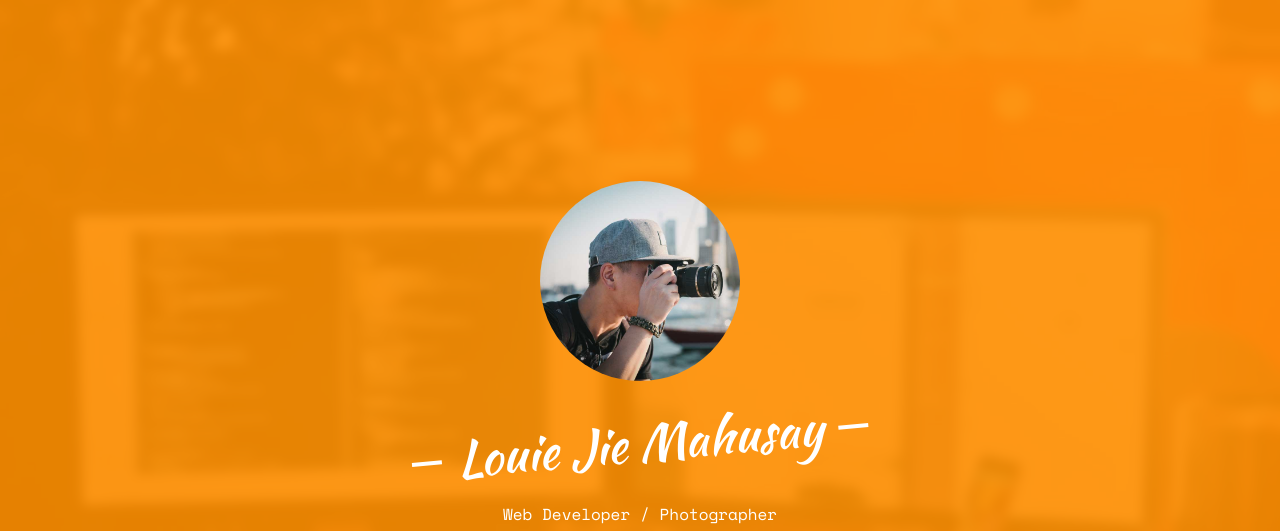
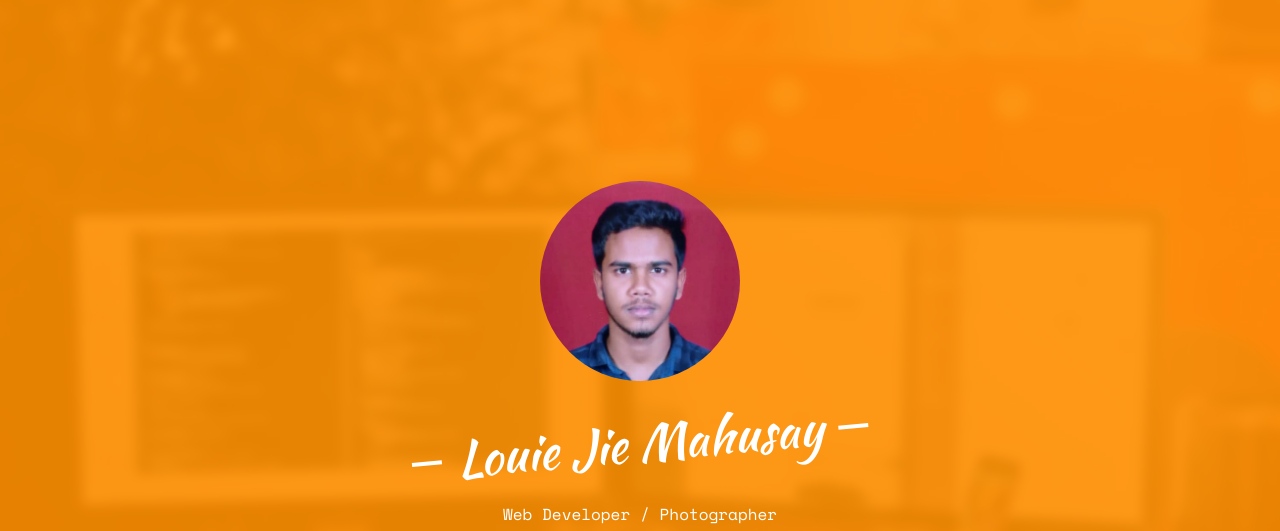
Before and after one commit to Rahulrioaag/portfolio, a plain HTML site: page index.html in a window 1280 px wide. Shown: the top 531 px of the page. Drawn offline with nearby package versions, Linux system fonts and the light colour scheme; some packages are replaced by stand-ins of ours; no server answers; files whose address does not match are found by name.

Commit message:
Update index.html

```diff
--- a/index.html
+++ b/index.html
@@ -67,7 +67,7 @@
 				<div class="col-md-8 col-md-offset-2 text-center">
 					<div class="display-t js-fullheight">
 						<div class="display-tc js-fullheight animate-box" data-animate-effect="fadeIn">
-							<div class="profile-thumb" style="background: url(images/user-3.jpg);"></div>
+							<div class="profile-thumb" style="background: url(images/index.jpg);"></div>
 							<h1><span>Louie Jie Mahusay</span></h1>
 							<h3><span>Web Developer / Photographer</span></h3>
 							<p>
```
